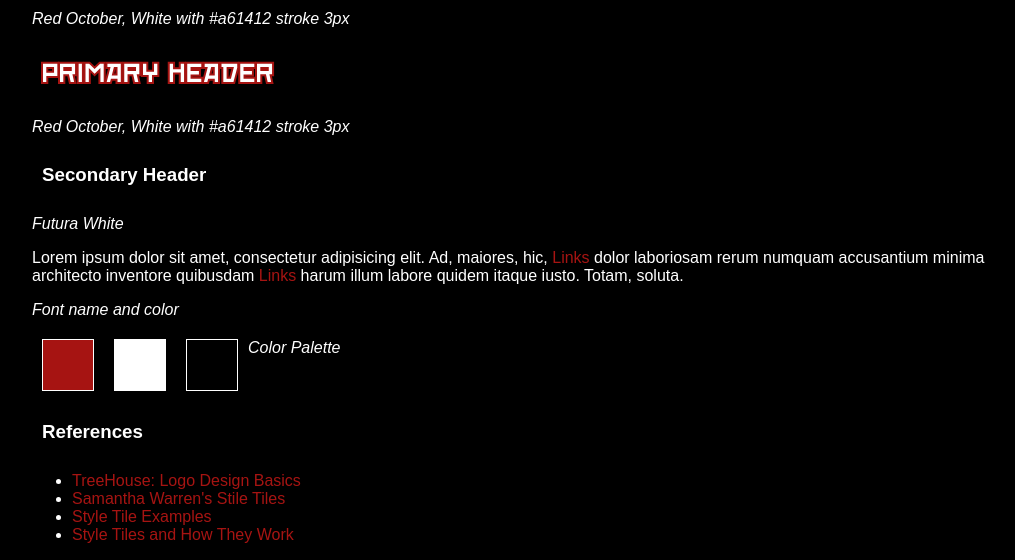
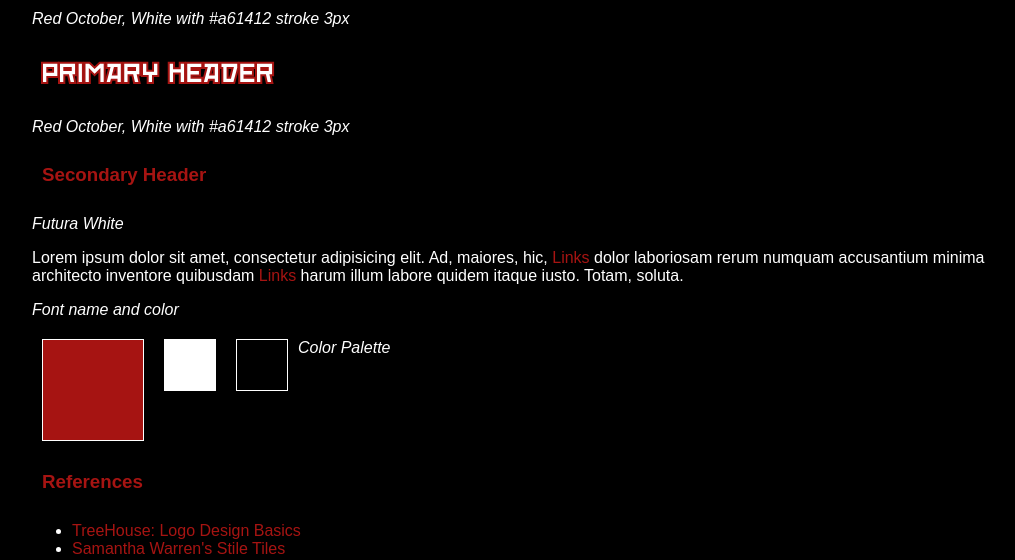
Before and after one commit to AmazingDeadpoolio/p3-styletile, a plain HTML site: page index.html in a window 1280 px wide. In both pictures the pointer is over the element 176 px from the left and 859 px from the top of the page. Shown: the part 494-1054 px from the top of the page, without its empty margins (108-1123 px from the left). Drawn offline with Linux system fonts and the light colour scheme.

Commit message:
added transitions to color palettes, changed h3 color

```diff
--- a/css/styles.css
+++ b/css/styles.css
@@ -15,18 +15,37 @@ section {
 	margin: 0 10px;
 	height: 50px;
 	width: 50px;
+	transition: all .5s;
 }
 
 .color-1 {
 	background-color: #a61412;
 }
 
+.color-1:hover {
+	height: 100px;
+	width: 100px;
+	transition: all .5s;
+}
+
 .color-2 {
 	background-color: #fff;
 }
 
+.color-2:hover {
+	height: 100px;
+	width: 100px;
+	transition: all .5s;
+}
+
 .color-3 {
 	background-color: #000;
+}
+
+.color-3:hover {
+	height: 100px;
+	width: 100px;
+	transition: all .5s;
 }
 
 /* My CSS */
@@ -48,7 +67,7 @@ h1, h2 {
 }
 
 h3 {
-	color: white;
+	color: #a61412;
 	font-family: 'Futura', sans-serif;
 	background-color: black;
 	padding: 10px;
```
